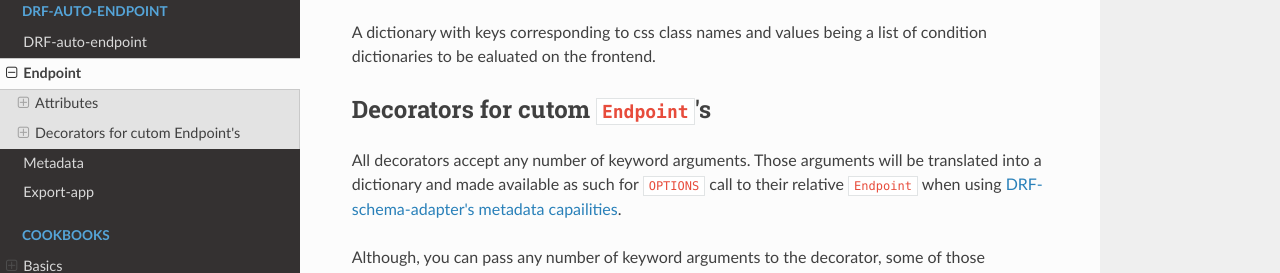
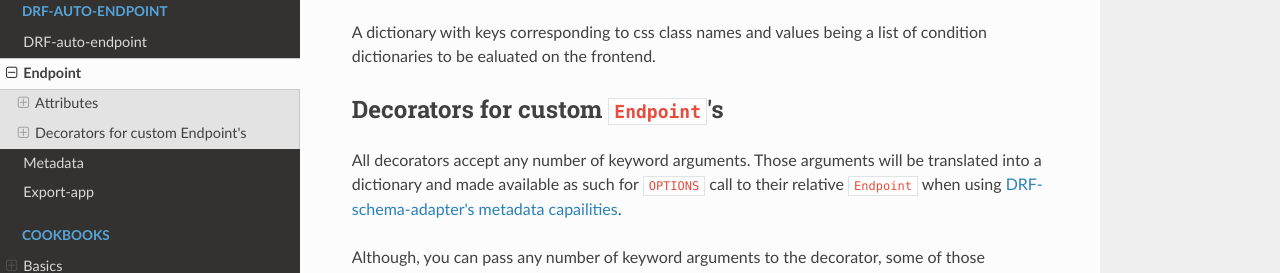
Before and after one commit to drf-forms/drf-schema-adapter, an MkDocs documentation site: the page built from docs/drf_auto_endpoint/endpoint.md, in a window 1280 px wide and 900 px high, scrolled down 5488 px. Shown: the part 167-440 px from the top of the window. Built offline with MkDocs 1.6.1, drawn with Linux system fonts in a browser that asks for light colours; nearby versions of some CDN libraries; a script that is not in the unit is left out; some of the changed text lies outside the part shown.

Commit message:
Fix typos cutom -> custom

````diff
--- a/docs/drf_auto_endpoint/endpoint.md
+++ b/docs/drf_auto_endpoint/endpoint.md
@@ -228,7 +228,7 @@
 }
 ```
 
-### `cutom_actions` :warning: Only used by [metadata](./metadata.md)
+### `custom_actions` :warning: Only used by [metadata](./metadata.md)
 
 *defaults to an empty list*
 
@@ -278,7 +278,7 @@
 A dictionary with keys corresponding to css class names and values being a list
 of condition dictionaries to be ealuated on the frontend.
 
-## Decorators for cutom `Endpoint`'s
+## Decorators for custom `Endpoint`'s
 
 All decorators accept any number of keyword arguments. Those arguments will be
 translated into a dictionary and made available as such for `OPTIONS` call to
````
